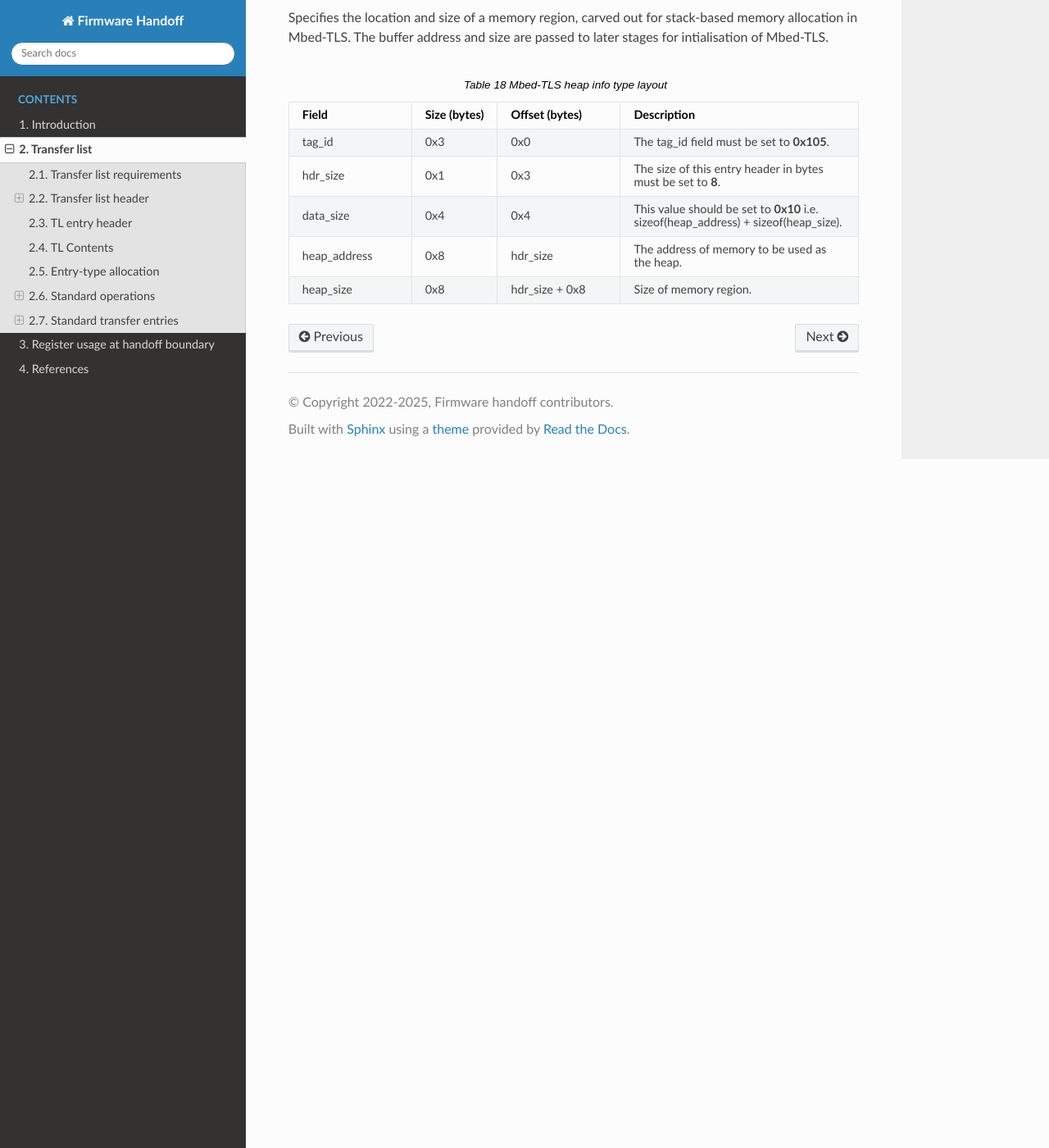
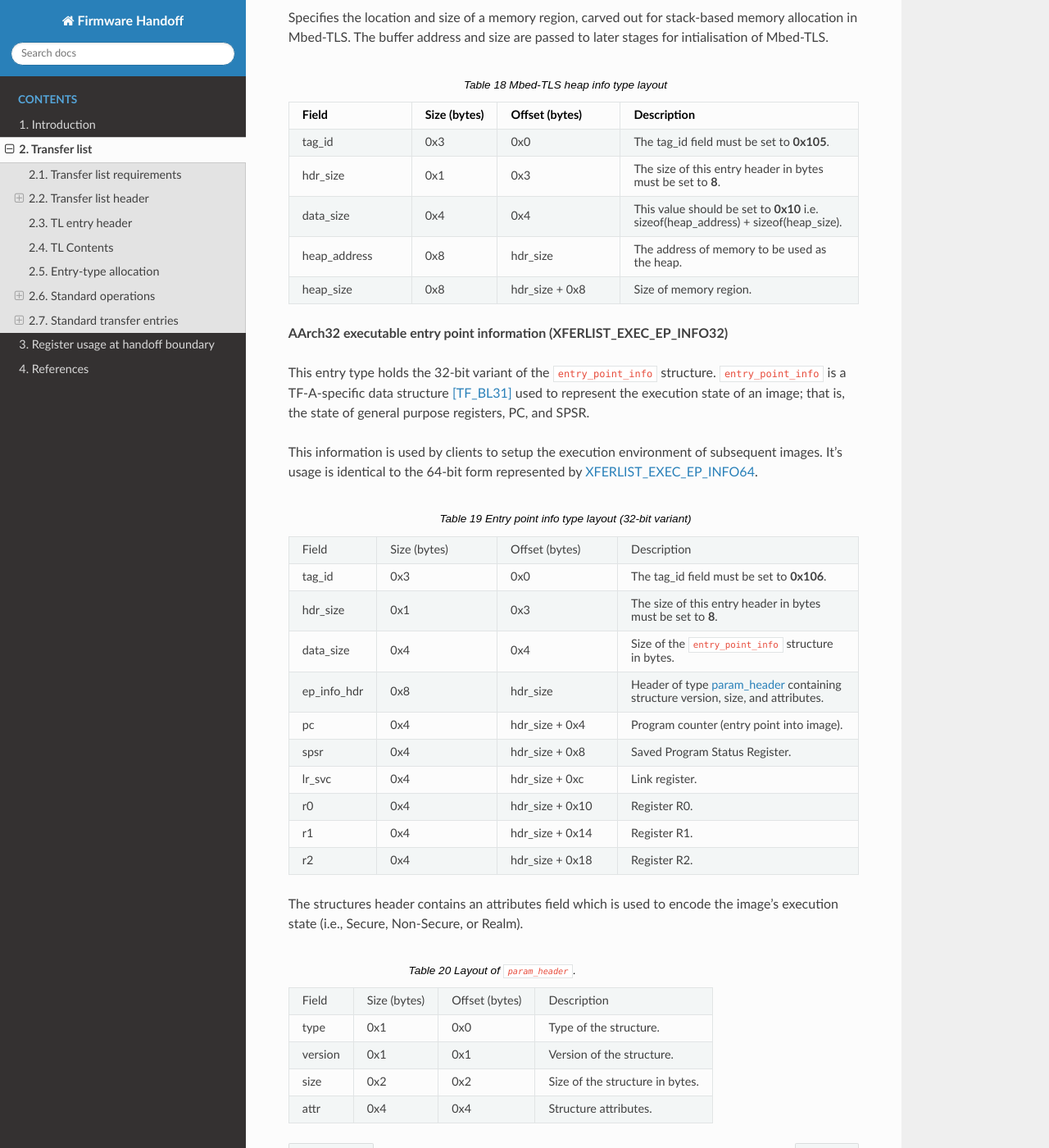
Before and after one commit to FirmwareHandoff/firmware_handoff, a Sphinx documentation site: the page built from source/transfer_list.rst, in a window 1280 px wide and 1400 px high, scrolled down 15894 px. Shown: the whole window at 82% size. Built offline with Sphinx 7.4.7 and the Read the Docs theme 3.1.0, drawn with Linux system fonts in a browser that asks for light colours; formulas are drawn with MathJax 3.

Commit message:
Add 32-bit variant of XFERLIST_EXEC_EP_INFO
Signed-off-by: Harrison Mutai <harrison.mutai@arm.com>

```diff
--- a/source/transfer_list.rst
+++ b/source/transfer_list.rst
@@ -922,6 +922,8 @@ initialize itself.
      - hdr_size
      - Holds a SPMC manifest image in DT format.
 
+.. _64_bit_ep_info:
+
 **AArch64 executable entry point information (XFERLIST_EXEC_EP_INFO64)**
 
 This entry type holds the AArch64 variant of `entry_point_info`.
@@ -1134,5 +1136,109 @@ passed to later stages for intialisation of Mbed-TLS.
      - hdr_size + 0x8
      - Size of memory region.
 
+**AArch32 executable entry point information (XFERLIST_EXEC_EP_INFO32)**
+
+This entry type holds the 32-bit variant of the `entry_point_info`
+structure.  `entry_point_info` is a TF-A-specific data structure [TF_BL31]_ used
+to represent the execution state of an image; that is, the state of general
+purpose registers, PC, and SPSR.
+
+This information is used by clients to setup the execution environment of
+subsequent images. It's usage is identical to the 64-bit form represented by
+:ref:`XFERLIST_EXEC_EP_INFO64<64_bit_ep_info>`.
+
+.. _tab_entry_point_info32:
+.. list-table:: Entry point info type layout (32-bit variant)
+   :widths: 2 3 3 6
+
+   * - Field
+     - Size (bytes)
+     - Offset (bytes)
+     - Description
+
+   * - tag_id
+     - 0x3
+     - 0x0
+     - The tag_id field must be set to **0x106**.
+
+   * - hdr_size
+     - 0x1
+     - 0x3
+     - |hdr_size_desc|
+
+   * - data_size
+     - 0x4
+     - 0x4
+     - Size of the `entry_point_info` structure in bytes.
+
+   * - ep_info_hdr
+     - 0x8
+     - hdr_size
+     - Header of type :ref:`param_header<tab_param_header>` containing structure
+       version, size, and attributes.
+
+   * - pc
+     - 0x4
+     - hdr_size + 0x4
+     - Program counter (entry point into image).
+
+   * - spsr
+     - 0x4
+     - hdr_size + 0x8
+
+     - Saved Program Status Register.
+
+   * - lr_svc
+     - 0x4
+     - hdr_size + 0xc
+     - Link register.
+
+   * - r0
+     - 0x4
+     - hdr_size + 0x10
+     - Register R0.
+
+   * - r1
+     - 0x4
+     - hdr_size + 0x14
+     - Register R1.
+
+   * - r2
+     - 0x4
+     - hdr_size + 0x18
+     - Register R2.
+
+The structures header contains an attributes field which is used to encode the image's
+execution state (i.e., Secure, Non-Secure, or Realm).
+
+.. _tab_param_header:
+.. list-table::  Layout of ``param_header``.
+
+   * - Field
+     - Size (bytes)
+     - Offset (bytes)
+     - Description
+
+   * - type
+     - 0x1
+     - 0x0
+     - Type of the structure.
+
+   * - version
+     - 0x1
+     - 0x1
+     - Version of the structure.
+
+   * - size
+     - 0x2
+     - 0x2
+     - Size of the structure in bytes.
+
+   * - attr
+     - 0x4
+     - 0x4
+     - Structure attributes.
+
+
 .. |hdr_size_desc| replace:: The size of this entry header in bytes must be set to **8**.
 .. |current_version| replace:: `0x1`
```
